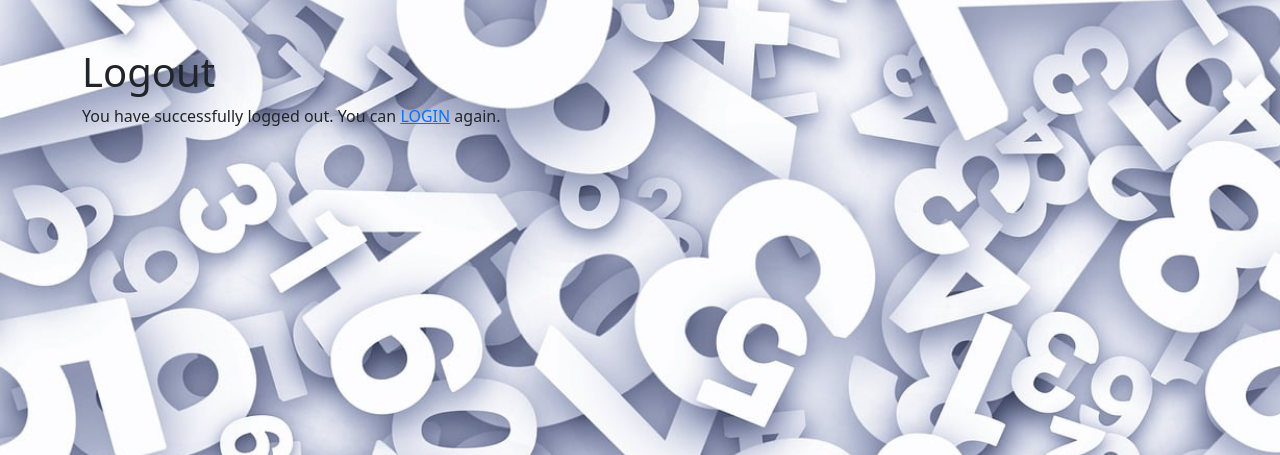
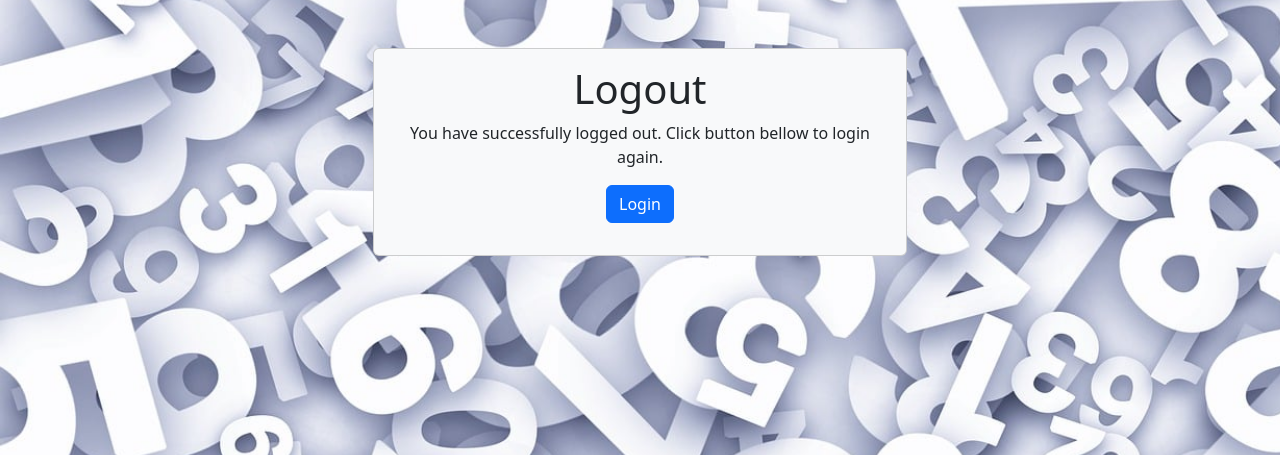
Before and after one commit to Kowal1996/Digit_Dash, a Django app: page /logoutUser/ in a window 1280 px wide. Shown: the part 59-514 px from the top of the page. Run offline with Django 4.2, Linux system fonts and the light colour scheme; the visitor is signed in with stand-in values (Sample User, id 1).

Commit message:
added logout css

```diff
--- a/accounts/templates/editProfile.html
+++ b/accounts/templates/editProfile.html
@@ -18,7 +18,7 @@
                             <p>{{edit_profile_info.country}}</p>
                             <h5>{{edit_profile_info.pictures.label}}</h5>
                             <p class="mb-0">Currentyl:</p>
-                            <img src="{{profile_info.pictures.url}}" alt="Your Picture" class="img-thumbnail profile-image mt-0 mb-0">
+                            <img src="{{profile_info.pictures.url}}" alt="Your Picture" class="img-thumbnail profile-image">
                             <p class="mb-0">New picture:</p>
                             <p class="mt-0"><input type="file" name="pictures" accept="image/*" id="id_pictures"></p>
                             {% csrf_token %}
--- a/accounts/templates/logoutUser.html
+++ b/accounts/templates/logoutUser.html
@@ -2,8 +2,18 @@
 
 {% block title %}Logout{% endblock title %}
 
-
 {% block content %}
-    <h1>Logout</h1>
-    <p>You have successfully logged out. You can <a href="{% url 'loginUser' %}">LOGIN</a> again.</p>
+<div class="container mt-5">
+    <div class="row justify-content-center">
+        <div class="col-md-6">
+            <div class="card bg-light">
+                <div class="card-body">
+                    <h1 class="text-center">Logout</h1>
+                    <p class="text-center">You have successfully logged out. Click button bellow to login again.</p>
+                    <p class="text-center"><a href="{% url 'loginUser' %}" class="btn btn-primary">Login</a></p>
+                </div>
+            </div>
+        </div>
+    </div>
+</div>
 {% endblock content %}
```
